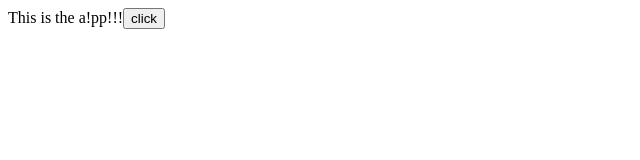
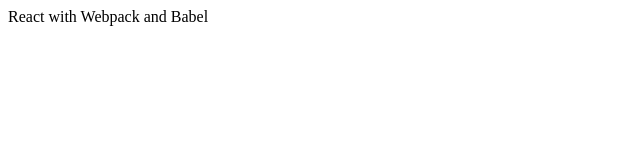
Before and after one commit to estevanjantsk/simple-react-webpack-babel-setup, a React app: page / in a window 1280 px wide. Shown: the top 160 px of the page, without its empty margins (0-640 px from the left). Built offline with nearby package versions, Linux system fonts and the light colour scheme; the HTML template or start-up script is replaced by a standard one.

Commit message:
add title

```diff
--- a/src/App.js
+++ b/src/App.js
@@ -1,17 +1,9 @@
-import React, { useState } from 'react';
+import React from 'react';
 
-export const App = () => {
-  const [items, setItems] = useState([])
-
+export const App = ({title}) => {
   return (
     <div>
-      This is the a!pp!!!
-      <button onClick={() => {
-        setItems([...items, 'hehehe!'])
-      }}>click</button>
-      {items.map((i, key) => {
-        return <div key={key}>itemmmm</div>
-      })}
+      {title}
     </div>
   )
 }
--- a/src/index.js
+++ b/src/index.js
@@ -5,6 +5,6 @@
 const title = 'React with Webpack and Babel';
 
 ReactDOM.render(
-  <App />,
+  <App title={title} />,
   document.getElementById('app')
 );
```
